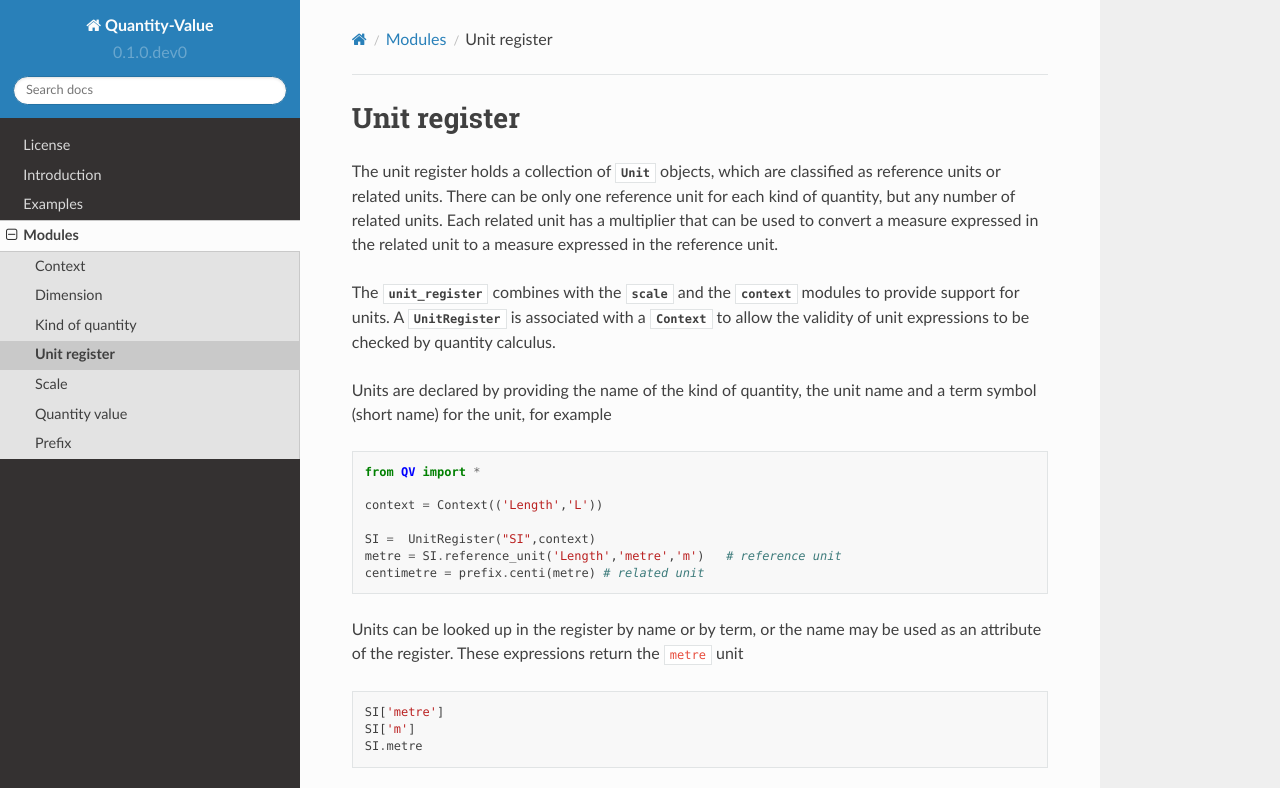
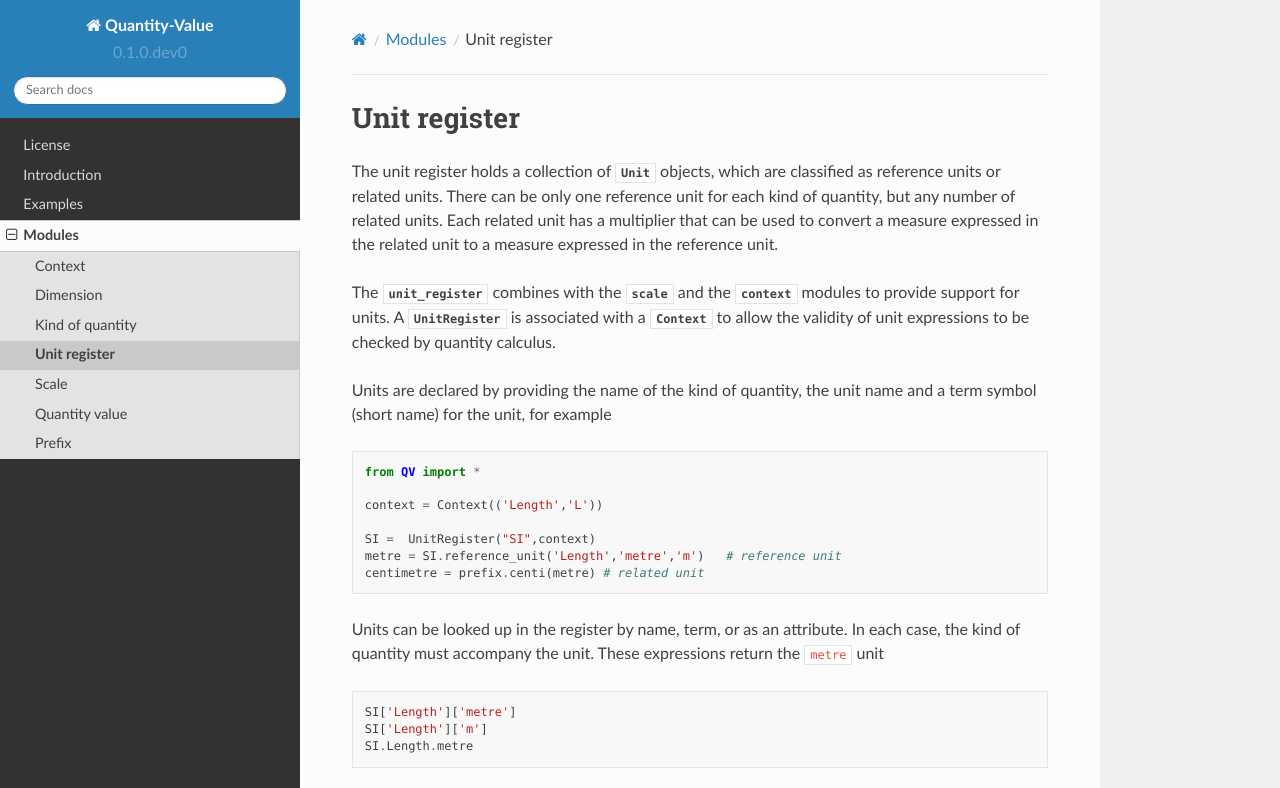
Before and after one commit to MSLNZ/Quantity-Value, a Sphinx documentation site: the page built from docs/unit_register.rst, in a window 1280 px wide and 1026 px high, cut to the strip 0-788 px from the top of the window. Built offline with Sphinx 7.4.7 and the Read the Docs theme 2.0.0, drawn with Linux system fonts in a browser that asks for light colours.

Commit message:
Testing and docs adapted to today's changes allowing unit names to associate with more than on koq

```diff
--- a/docs/unit_register.rst
+++ b/docs/unit_register.rst
@@ -20,13 +20,13 @@ Units are declared by providing the name of the kind of quantity, the unit name
     metre = SI.reference_unit('Length','metre','m')   # reference unit
     centimetre = prefix.centi(metre) # related unit
 
-Units can be looked up in the register by name or by term, or the name may be used as an attribute of the register. These expressions return the ``metre`` unit
+Units can be looked up in the register by name, term, or as an attribute. In each case, the kind of quantity must accompany the unit. These expressions return the ``metre`` unit
 
 .. code-block:: python
 
-    SI['metre']
-    SI['m']
-    SI.metre
+    SI['Length']['metre']
+    SI['Length']['m']
+    SI.Length.metre
 
 .. contents::
    :local:
```
Also changed, not shown: 2 other files.
